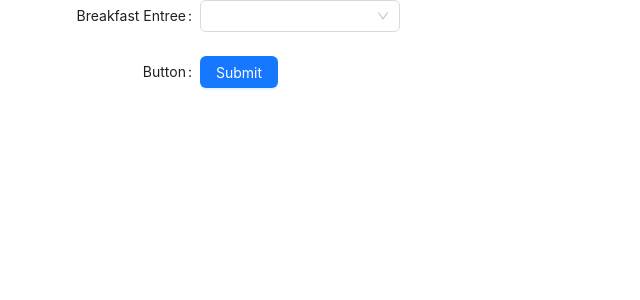
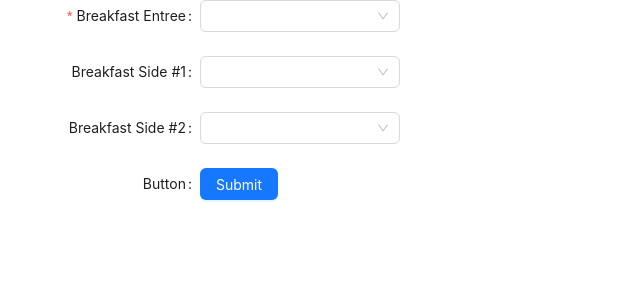
Before and after one commit to Zhusufeng/meal-generator, a Next.js app: page / in a window 1280 px wide. Shown: the top 300 px of the page, without its empty margins (0-640 px from the left). Built offline with nearby package versions, Linux system fonts and the light colour scheme.

Commit message:
Create Breakfast form

```diff
--- a/pages/index.tsx
+++ b/pages/index.tsx
@@ -1,5 +1,5 @@
 import { Form, Button, Select } from "antd";
-import { BREAKFAST_ENTREES } from "./data/food";
+import { BREAKFAST_ENTREES, BREAKFAST_SIDES } from "./data/food";
 
 export default function Home() {
   const onFinish = (values: any) => {
@@ -14,9 +14,35 @@ export default function Home() {
         onFinish={onFinish}
         style={{ maxWidth: 600 }}
       >
-        <Form.Item name="breakfastEntree" label="Breakfast Entree">
+        <Form.Item
+          name="breakfastEntree"
+          label="Breakfast Entree"
+          rules={[{ required: true }]}
+        >
           <Select>
             {BREAKFAST_ENTREES.map(el => {
+              return (
+                <Select.Option key={el} value={el}>
+                  {el}
+                </Select.Option>
+              );
+            })}
+          </Select>
+        </Form.Item>
+        <Form.Item name="breakfastSide1" label="Breakfast Side #1">
+          <Select>
+            {BREAKFAST_SIDES.map(el => {
+              return (
+                <Select.Option key={el} value={el}>
+                  {el}
+                </Select.Option>
+              );
+            })}
+          </Select>
+        </Form.Item>
+        <Form.Item name="breakfastSide2" label="Breakfast Side #2">
+          <Select>
+            {BREAKFAST_SIDES.map(el => {
               return (
                 <Select.Option key={el} value={el}>
                   {el}
```
